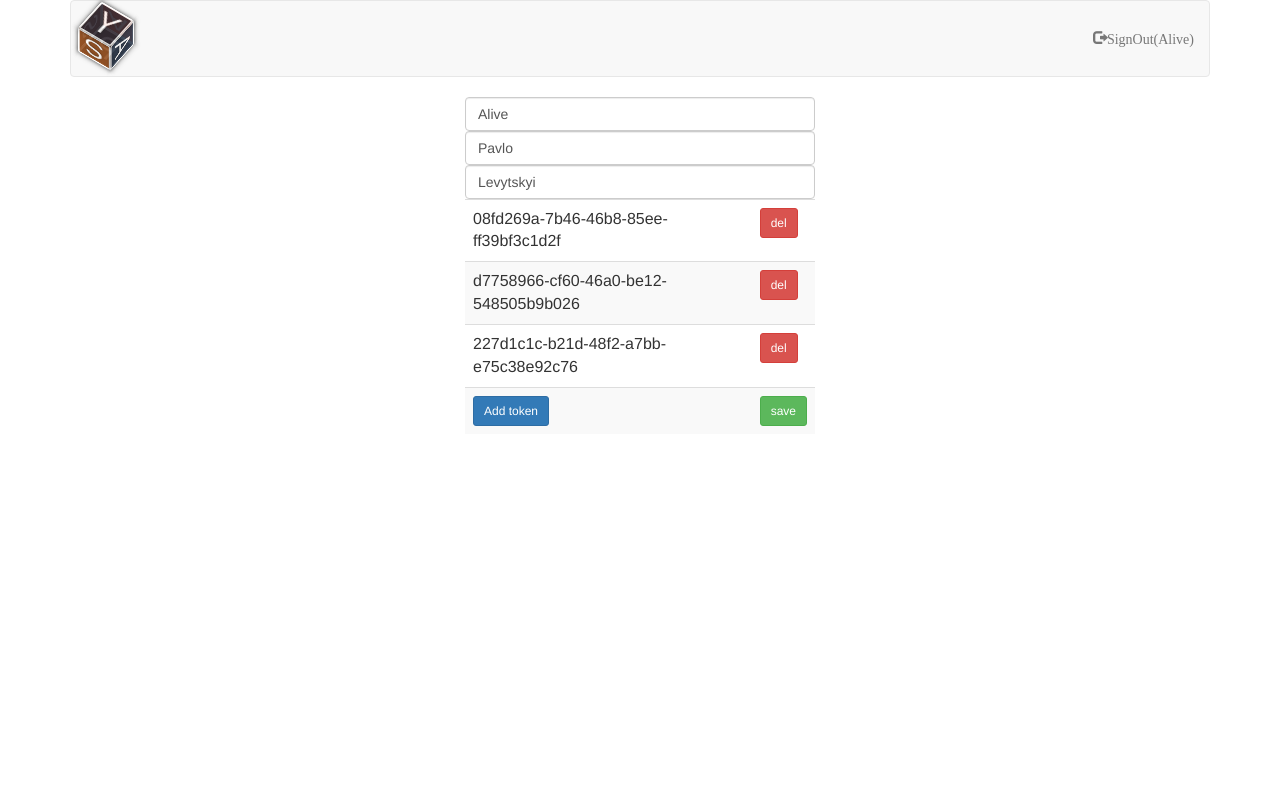
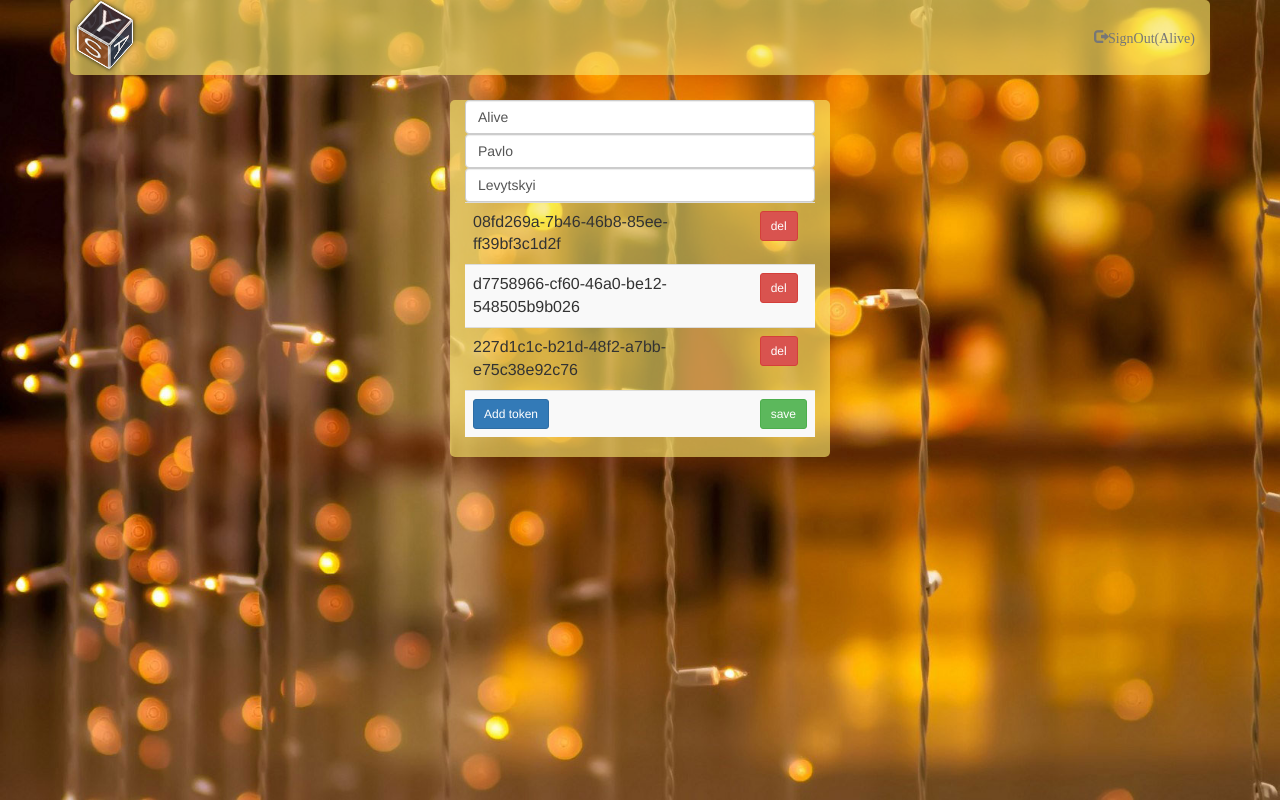
Before and after one commit to hopenaddy/AdminUI, a Django app: page /users/edit/2 in a window 1280 px wide. Run offline with Django 3.2, Linux system fonts and the light colour scheme; a user stored in the database is signed in; data comes from the database, SQL or seed files in the repository; both versions use the stored data as it was after the commit; some libraries are stand-ins or nearby versions.

Commit message:
add some css

```diff
--- /dev/null
+++ b/my_app/static/css/main.css
@@ -0,0 +1,22 @@
+main{
+	padding-top: 100px;
+}
+
+#signin{
+	width: 330px;
+	margin: 0 auto;
+	padding: 10px;
+}
+
+body{
+	background: url(../img/garland-lights-new-year-hd-wallpaper.jpg) no-repeat fixed;
+	background-size: cover;
+	width: 100%;
+	height: 100%;
+}
+
+.back_color{
+	background-color: rgba(247, 229, 106, 0.63);
+	border-radius: 5px;
+	border: 0px;
+}
--- a/my_app/templates/my_app/add.html
+++ b/my_app/templates/my_app/add.html
@@ -1,7 +1,7 @@
 {% extends "my_app/base.html" %}
 
 {% block content %}
-<div class='col-md-4 col-xs-6 col-sm-6 col-lg-4 col-sm-offset-3 col-md-offset-4 col-lg-offset-4'>
+<div class='col-md-4 col-xs-6 col-sm-6 col-lg-4 col-sm-offset-3 col-md-offset-4 col-lg-offset-4 back_color'>
 	<form action="" method="POST" name="user_form">
 		<table class="table table-striped">
 			{% csrf_token %}
--- a/my_app/templates/my_app/base.html
+++ b/my_app/templates/my_app/base.html
@@ -3,12 +3,15 @@
 {% load staticfiles %}
 	<meta charset="UTF-8">
 	<link rel="stylesheet" href="http://maxcdn.bootstrapcdn.com/bootstrap/3.3.1/css/bootstrap.min.css">
-	<link rel="stylesheet" href="{% static "css/style.css" %}">
+	<link rel="stylesheet" href="{% static "css/cub.css" %}">
+	<link rel="stylesheet" href="{% static "css/main.css" %}">
 </head>
 <body>
+	<header class="navbar-fixed-top">
 		<div class="container">
-	<nav class="navbar navbar-default">
+			<nav class="navbar navbar-default back_color">
 				<div class="container-fluid">
+					<a href="/">
 						<div class="navbar-header navbar-brand">
 							<div id="cube" class="animate">
 							    <div>Y</div>
@@ -19,6 +22,7 @@
 							    <div>A</div>
 							</div>
 						</div>
+					</a>
 		            <!--<div class="navbar-header">-->
 		                <!--<snap class="navbar-brand">YAPS</snap>-->
 		            <!--</div>-->
@@ -34,21 +38,11 @@
 			    </div>
 			</nav>
 		</div>
+	</header>
+	<main>
 		<div class="container">
 			{% block content %}{% endblock %}
 		</div>
-<div id="container">
-
-</div>
-    <!--<div id="wrapper">-->
-        <!--<div id="cube">-->
-            <!--<div class="side" id="side1">1</div>-->
-            <!--<div class="side" id="side2">2</div>-->
-            <!--<div class="side" id="side3">3</div>-->
-            <!--<div class="side" id="side4">4</div>-->
-            <!--<div class="side" id="side5">5</div>-->
-            <!--<div class="side" id="side6">6</div>-->
-        <!--</div>-->
-    <!--</div>-->
+	</main>
 </body>
 </html>
```
Also changed, not shown: adminUI/settings.py (+11 -11 lines), loginsys/templates/login.html (+6 -1 lines), db.sqlite3, my_app/static/css/cub.css (renamed from my_app/static/css/style.css), my_app/static/img/garland-lights-new-year-hd-wallpaper.jpg (added), my_app/templates/my_app/index.html (indentation only), 2 other files. Lines whose indentation alone changed are shown as unchanged.
